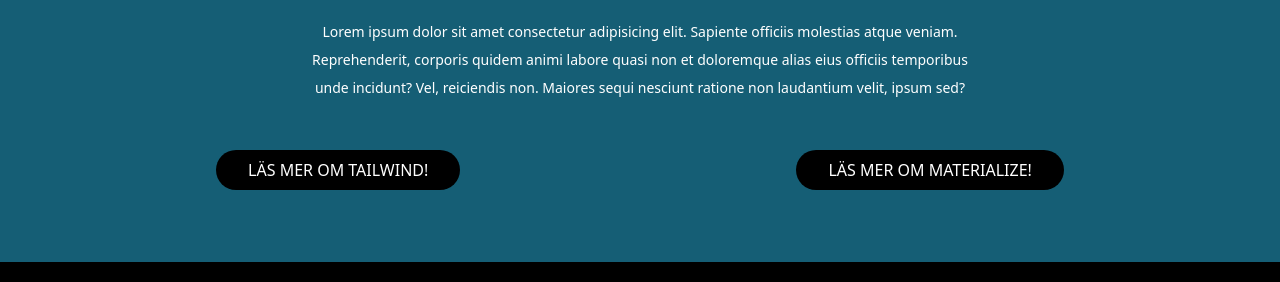
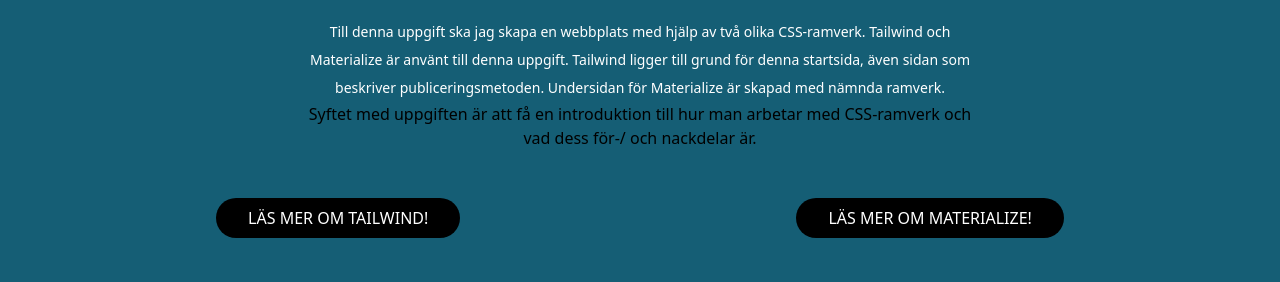
Before and after one commit to rasmus-ason/fullstack-css, a website: page index.html in a window 1280 px wide. Shown: the part 670-952 px from the top of the page. Drawn offline with Linux system fonts and the light colour scheme.

Commit message:
uppdateriat sökvägar

```diff
--- a/index.html
+++ b/index.html
@@ -70,7 +70,14 @@
             <h2 class="text-4xl text-white font-thin uppercase text-center">Om Uppgiften</h2>
             <!--Text container-->
             <div class="flex-col mx-auto mt-6 mb-12 max-w-2xl">
-                <p class="text-sm leading-loose text-white">Lorem ipsum dolor sit amet consectetur adipisicing elit. Sapiente officiis molestias atque veniam. Reprehenderit, corporis quidem animi labore quasi non et doloremque alias eius officiis temporibus unde incidunt? Vel, reiciendis non. Maiores sequi nesciunt ratione non laudantium velit, ipsum sed?</p>
+                <p class="text-sm leading-loose text-white">
+                    Till denna uppgift ska jag skapa en webbplats med hjälp av två olika CSS-ramverk. Tailwind och Materialize är
+                    använt till denna uppgift. Tailwind ligger till grund för denna startsida, även sidan som beskriver
+                    <a href="publish.html">publiceringsmetoden</a>. Undersidan för Materialize är skapad med nämnda ramverk.
+                </p>
+                <p>
+                    Syftet med uppgiften är att få en introduktion till hur man arbetar med CSS-ramverk och vad dess för-/ och nackdelar är.
+                </p>
             </div>
              <!--Internal link button-->
              <div class="flex flex-col md:flex-row ">
```
Also changed, not shown: publish.html (+3 -2 lines), tailwind.html (+1 -1 lines).
